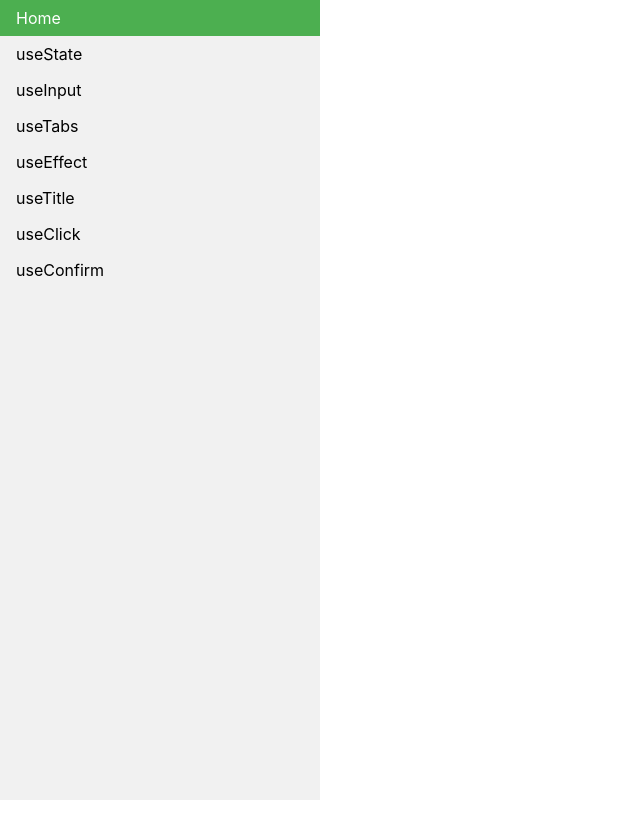
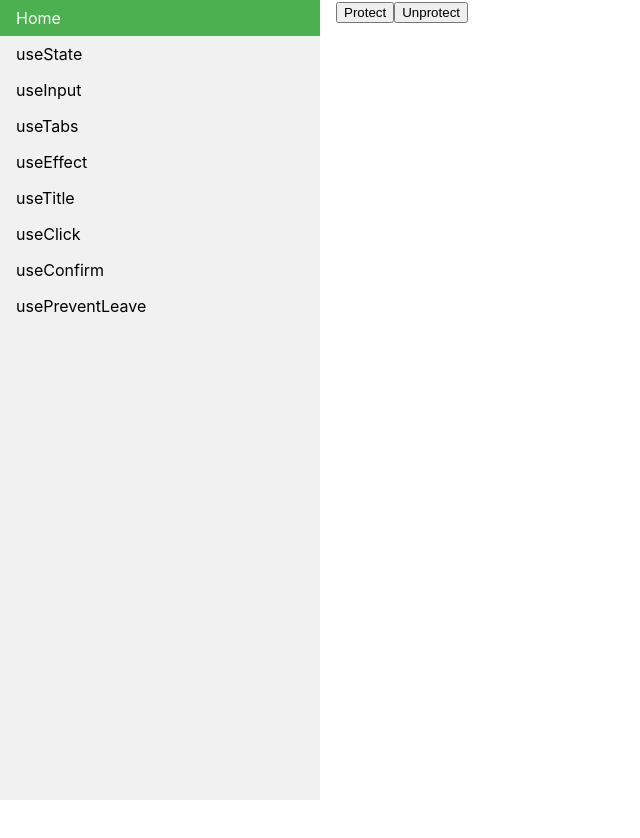
Before and after one commit to lqqokim/react-hooks-samples, a React (Create React App) app: page /usePreventLeave in a window 1280 px wide. Shown: the top 838 px of the page, without its empty margins (0-640 px from the left). Built offline with nearby package versions, Linux system fonts and the light colour scheme.

Commit message:
feat: add usePreventLeave

```diff
--- a/src/Routes.js
+++ b/src/Routes.js
@@ -10,6 +10,7 @@ import { useEffect } from './components/hooks/useEffect';
 import { useTitle } from './components/hooks/useTitle';
 import { useClick } from './components/hooks/useClick';
 import { useConfirm } from './components/hooks/useConfirm';
+import { usePreventLeave } from './components/hooks/usePreventLeave';
 
 const Routes = () => {
     return (
@@ -24,6 +25,7 @@ const Routes = () => {
                 <Route path="/useTitle" component={useTitle} />
                 <Route path="/useClick" component={useClick} />
                 <Route path="/useConfirm" component={useConfirm} />
+                <Route path="/usePreventLeave" component={usePreventLeave} />
             </div>
         </Router>
     )
--- a/src/components/Navigation.js
+++ b/src/components/Navigation.js
@@ -29,6 +29,9 @@ const Navigation = () => {
             <li>
                 <Link to="/useConfirm">useConfirm</Link>
             </li>
+            <li>
+                <Link to="/usePreventLeave">usePreventLeave</Link>
+            </li>
         </ul>
     )
 }
--- /dev/null
+++ b/src/components/hooks/usePreventLeave.js
@@ -0,0 +1,29 @@
+import React from 'react';
+
+// hooks 사용하지 않았지만 도움을 주는 함수 (함수형 프로그래밍에 적합)
+const usePreventLeave = () => {
+    const listener = event => {
+        event.preventDefault();
+        event.returnValue = 'ㅁㄴㅇㅁㅇㅁㅇㄴ';
+    }
+
+    const enablePrevent = () => window.addEventListener('beforeunload', listener);
+    const disablePrevent = () => window.removeEventListener('beforeunload', listener)
+
+    return { enablePrevent, disablePrevent };
+}
+
+const Init = () => {
+    const { enablePrevent, disablePrevent } = usePreventLeave();
+
+    return (
+        <div className="App">
+            <button onClick={enablePrevent}>Protect</button>
+            <button onClick={disablePrevent}>Unprotect</button>
+        </div>
+    )
+}
+
+export {
+    Init as usePreventLeave
+}
```
